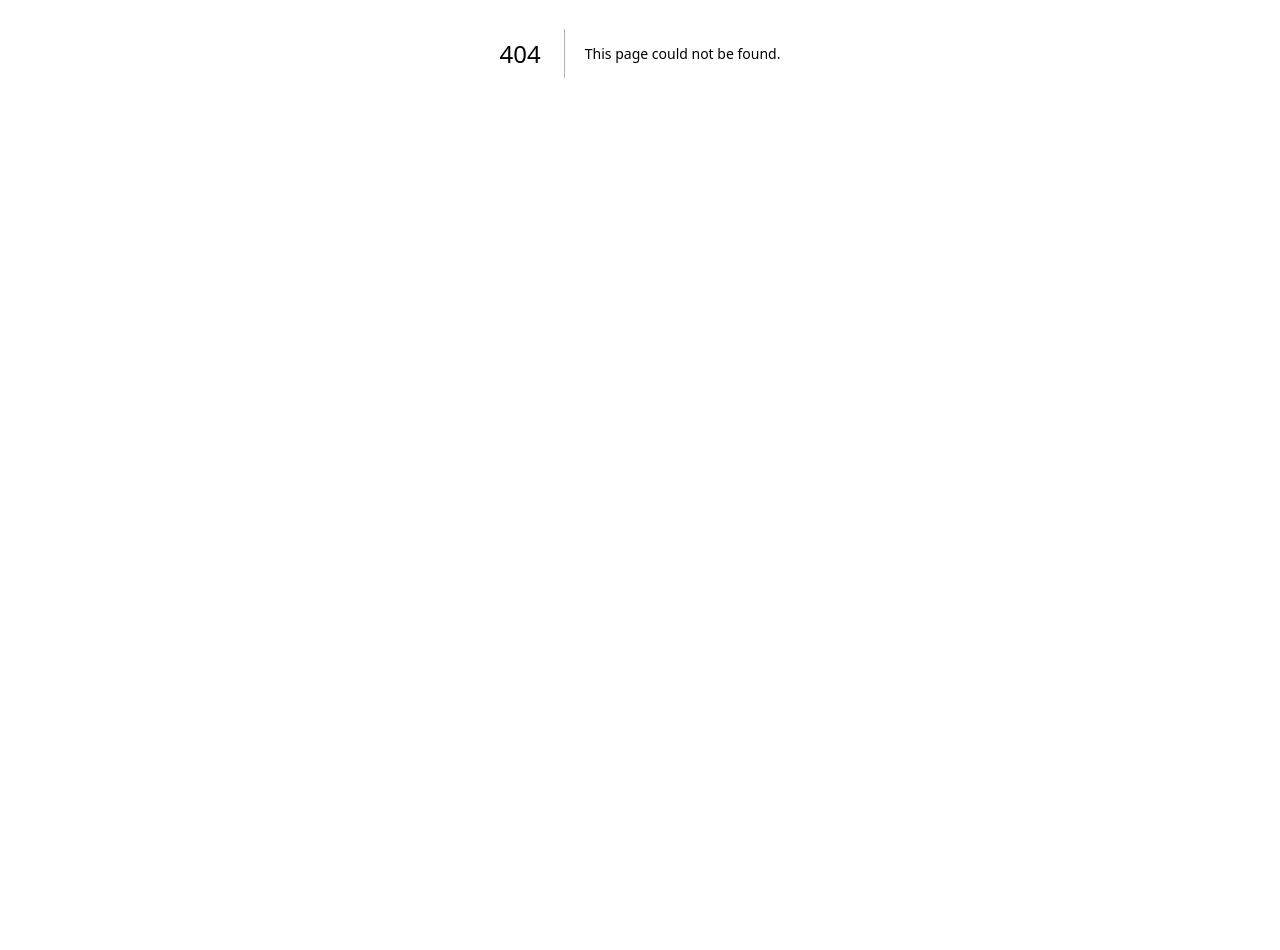
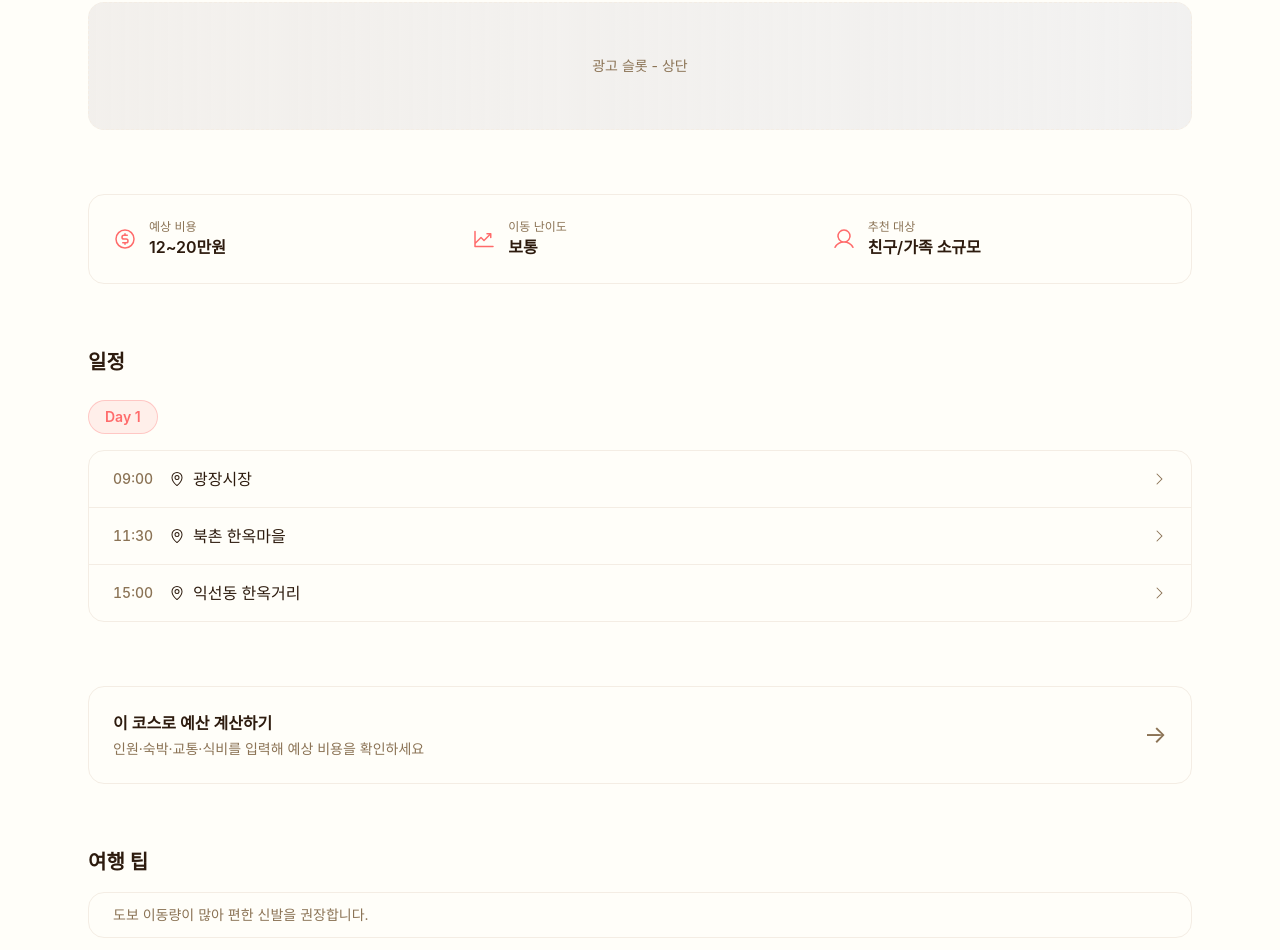
Before and after one commit to amh6281/followtrip, a Next.js app: page /busan/1day-city in a window 1280 px wide. Before the commit this address had no page. Shown: the part 412-1362 px from the top of the page. Before the commit the page ends 865 px from the top, so only its background shows below. Built offline with nearby package versions, Linux system fonts and the light colour scheme; a web font is replaced by a local one.

Commit message:
feat: courseId template component 추가

```diff
--- /dev/null
+++ b/src/app/[regionId]/[courseId]/page.tsx
@@ -0,0 +1,27 @@
+import { notFound } from 'next/navigation';
+import CourseTemplate from '@/components/region/course/templates/CourseTemplate';
+import { getRegionCourse } from '@/utils/region';
+import { REGION_HUBS } from '@/constants/region';
+
+interface CoursePageProps {
+  params: Promise<{ regionId: string; courseId: string }>;
+}
+
+const CoursePage = async ({ params }: CoursePageProps) => {
+  const { regionId, courseId } = await params;
+  const course = getRegionCourse(courseId);
+  const region = REGION_HUBS[regionId];
+  const regionName = region?.name ?? regionId;
+
+  if (!course) notFound();
+
+  return (
+    <CourseTemplate
+      regionId={regionId}
+      regionName={regionName}
+      course={course}
+    />
+  );
+};
+
+export default CoursePage;
--- /dev/null
+++ b/src/components/region/course/templates/CourseTemplate.tsx
@@ -0,0 +1,59 @@
+import { AdSlot, ToolLinkCard } from '@/components/common';
+import {
+  CourseHeaderSection,
+  CourseSummaryCard,
+  CourseScheduleSection,
+  CourseTipsSection,
+} from '../organisms';
+import type { RegionCourse } from '@/types/region';
+
+interface CourseTemplateProps {
+  regionId: string;
+  regionName: string;
+  course: RegionCourse;
+}
+
+const CourseTemplate = ({
+  regionId,
+  regionName,
+  course,
+}: CourseTemplateProps) => {
+  return (
+    <main className='min-h-[60vh]'>
+      <CourseHeaderSection
+        regionId={regionId}
+        regionName={regionName}
+        course={course}
+      />
+
+      <div className='mx-auto max-w-6xl px-4 py-10 md:px-6 md:py-14'>
+        <div className='flex flex-col gap-12 lg:gap-16'>
+          <AdSlot
+            label='광고 슬롯 - 상단'
+            className='from-muted/40 to-muted/10 bg-linear-to-r'
+          />
+
+          <CourseSummaryCard course={course} />
+
+          <CourseScheduleSection regionId={regionId} course={course} />
+
+          <ToolLinkCard
+            href='/tools/budget'
+            title='이 코스로 예산 계산하기'
+            description='인원·숙박·교통·식비를 입력해 예상 비용을 확인하세요'
+            className='bg-background hover:translate-y-0'
+          />
+
+          <CourseTipsSection tips={course.tips} />
+
+          <AdSlot
+            label='광고 슬롯 - 하단'
+            className='from-muted/20 to-background bg-linear-to-r'
+          />
+        </div>
+      </div>
+    </main>
+  );
+};
+
+export default CourseTemplate;
--- a/src/constants/region.ts
+++ b/src/constants/region.ts
@@ -33,7 +33,7 @@ export const COURSES: Record<string, RegionCourse> = {
         ],
       },
     ],
-    faq: [
+    tips: [
       '주말은 익선동 웨이팅이 길어 오전 방문이 유리합니다.',
       '대중교통 이동 기준 하루 15,000원 교통비를 잡으면 안정적입니다.',
     ],
@@ -55,7 +55,7 @@ export const COURSES: Record<string, RegionCourse> = {
         ],
       },
     ],
-    faq: ['도보 이동량이 많아 편한 신발을 권장합니다.'],
+    tips: ['도보 이동량이 많아 편한 신발을 권장합니다.'],
   },
 };
 
--- a/src/types/region.ts
+++ b/src/types/region.ts
@@ -11,7 +11,7 @@ export interface RegionCourse {
   difficulty: string;
   target: string;
   days: RegionCourseDay[];
-  faq: string[];
+  tips: string[];
 }
 
 export interface RegionPlace {
```
